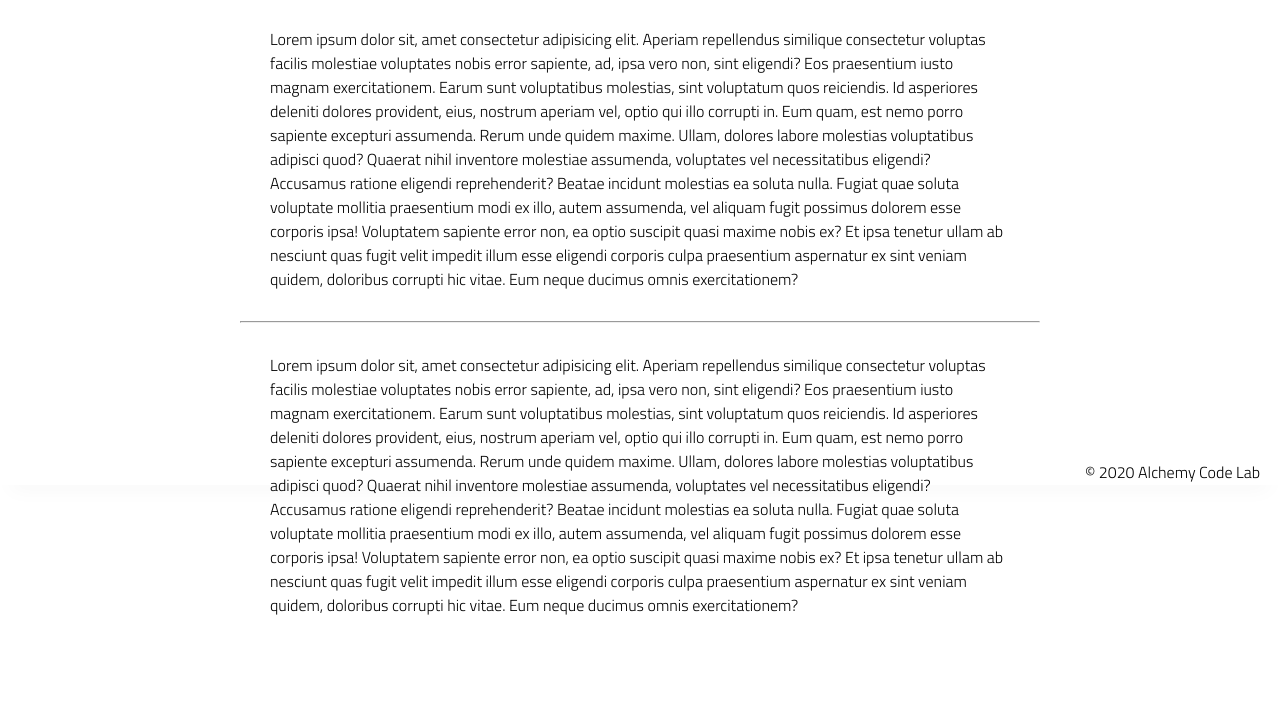
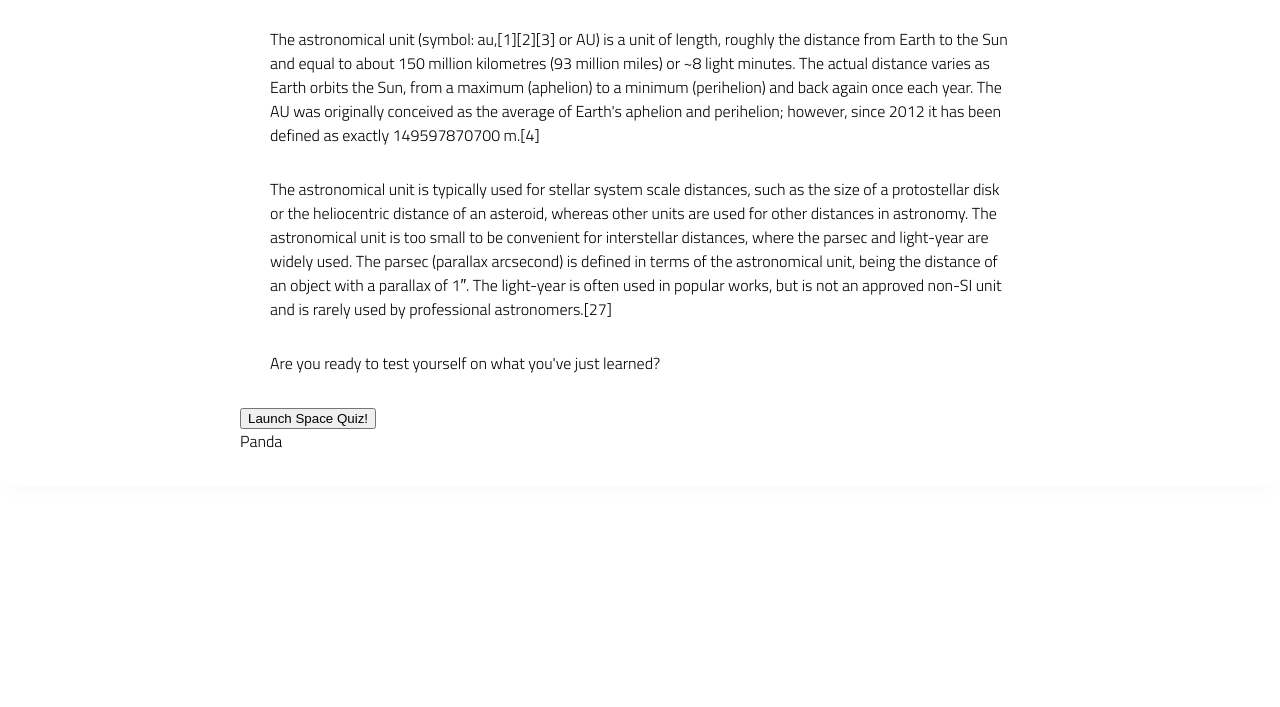
Before and after one commit to sgerpdx/lab-01-quiz-page, a plain HTML site: page index.html in a window 1280 px wide. Shown: the part 315-1022 px from the top of the page. After the commit the page ends 828 px from the top, so only its background shows below. Drawn offline with Linux system fonts and the light colour scheme.

Commit message:
basic html and DOM elments grabbed

```diff
--- a/app.js
+++ b/app.js
@@ -1,4 +1,12 @@
 // import functions and grab DOM elements
+
+console.log('hello world');
+
+const startButton = document.getElementById('start-quiz');
+const showResults = document.getElementById('results-box');
+
+console.log(startButton);
+console.log(showResults);
 
 // initialize state
 
--- a/index.html
+++ b/index.html
@@ -9,43 +9,49 @@
     <link rel="stylesheet" href="styles/reset.css">
     <link rel="stylesheet" href="styles/style.css">
     <link rel="stylesheet" href="styles/home.css">
-    <title>Document</title>
+    <title>Astronomical Unit Infozone</title>
 </head>
 
 <body>
     <header>
-        <div class="gutter-right logo">
-            <img src="assets/big-logo.png"/>
-        </div>
     </header>
     <main>
         <section class="main-section">
-            <img class="main-logo" src="assets/alchemy-logo.png"/>
+            <img class="main-logo" src="assets/alchemy-logo.png" />
             <h2>
-                Welcome to Alchemy Bootstrap!
+                Get ready to learn about Astronomical Units!
             </h2>
 
             <content>
-            <p>
-                Lorem ipsum dolor sit, amet consectetur adipisicing elit. Aperiam repellendus similique consectetur voluptas facilis molestiae voluptates nobis error sapiente, ad, ipsa vero non, sint eligendi? Eos praesentium iusto magnam exercitationem.
-                Earum sunt voluptatibus molestias, sint voluptatum quos reiciendis. Id asperiores deleniti dolores provident, eius, nostrum aperiam vel, optio qui illo corrupti in. Eum quam, est nemo porro sapiente excepturi assumenda.
-                Rerum unde quidem maxime. Ullam, dolores labore molestias voluptatibus adipisci quod? Quaerat nihil inventore molestiae assumenda, voluptates vel necessitatibus eligendi? Accusamus ratione eligendi reprehenderit? Beatae incidunt molestias ea soluta nulla.
-                Fugiat quae soluta voluptate mollitia praesentium modi ex illo, autem assumenda, vel aliquam fugit possimus dolorem esse corporis ipsa! Voluptatem sapiente error non, ea optio suscipit quasi maxime nobis ex?
-                Et ipsa tenetur ullam ab nesciunt quas fugit velit impedit illum esse eligendi corporis culpa praesentium aspernatur ex sint veniam quidem, doloribus corrupti hic vitae. Eum neque ducimus omnis exercitationem?
-            </p>
-            <hr />
-            <p>
-                Lorem ipsum dolor sit, amet consectetur adipisicing elit. Aperiam repellendus similique consectetur voluptas facilis molestiae voluptates nobis error sapiente, ad, ipsa vero non, sint eligendi? Eos praesentium iusto magnam exercitationem.
-                Earum sunt voluptatibus molestias, sint voluptatum quos reiciendis. Id asperiores deleniti dolores provident, eius, nostrum aperiam vel, optio qui illo corrupti in. Eum quam, est nemo porro sapiente excepturi assumenda.
-                Rerum unde quidem maxime. Ullam, dolores labore molestias voluptatibus adipisci quod? Quaerat nihil inventore molestiae assumenda, voluptates vel necessitatibus eligendi? Accusamus ratione eligendi reprehenderit? Beatae incidunt molestias ea soluta nulla.
-                Fugiat quae soluta voluptate mollitia praesentium modi ex illo, autem assumenda, vel aliquam fugit possimus dolorem esse corporis ipsa! Voluptatem sapiente error non, ea optio suscipit quasi maxime nobis ex?
-                Et ipsa tenetur ullam ab nesciunt quas fugit velit impedit illum esse eligendi corporis culpa praesentium aspernatur ex sint veniam quidem, doloribus corrupti hic vitae. Eum neque ducimus omnis exercitationem?
-            </p>
+                <p>
+                    The astronomical unit (symbol: au,[1][2][3] or AU) is a unit of length, roughly the distance from
+                    Earth to the Sun and equal to about 150 million kilometres (93 million miles) or ~8 light minutes.
+                    The actual distance varies as Earth orbits the Sun, from a maximum (aphelion) to a minimum
+                    (perihelion) and back again once each year. The AU was originally conceived as the average of
+                    Earth's aphelion and perihelion; however, since 2012 it has been defined as exactly 149597870700
+                    m.[4]
+                </p>
 
+                <p>
+                    The astronomical unit is typically used for stellar system scale distances, such as the size of a
+                    protostellar disk or the heliocentric distance of an asteroid, whereas other units are used for
+                    other distances in astronomy. The astronomical unit is too small to be convenient for interstellar
+                    distances, where the parsec and light-year are widely used. The parsec (parallax arcsecond) is
+                    defined in terms of the astronomical unit, being the distance of an object with a parallax of 1″.
+                    The light-year is often used in popular works, but is not an approved non-SI unit and is rarely used
+                    by professional astronomers.[27]
+                </p>
+
+                <p>Are you ready to test yourself on what you've just learned?</p>
+
+                <button class="button" id="start-quiz">Launch Space Quiz!</button>
+
+                <div class="results" id="results-box">Panda</div>
+
+            </content>
         </section>
     </main>
     <footer>
-        <div class="copy gutter-right">&copy; 2020 Alchemy Code Lab</div>
     </footer>
 
     <script type="module" src="app.js"></script>
```
Also changed, not shown: utils.js (added).
